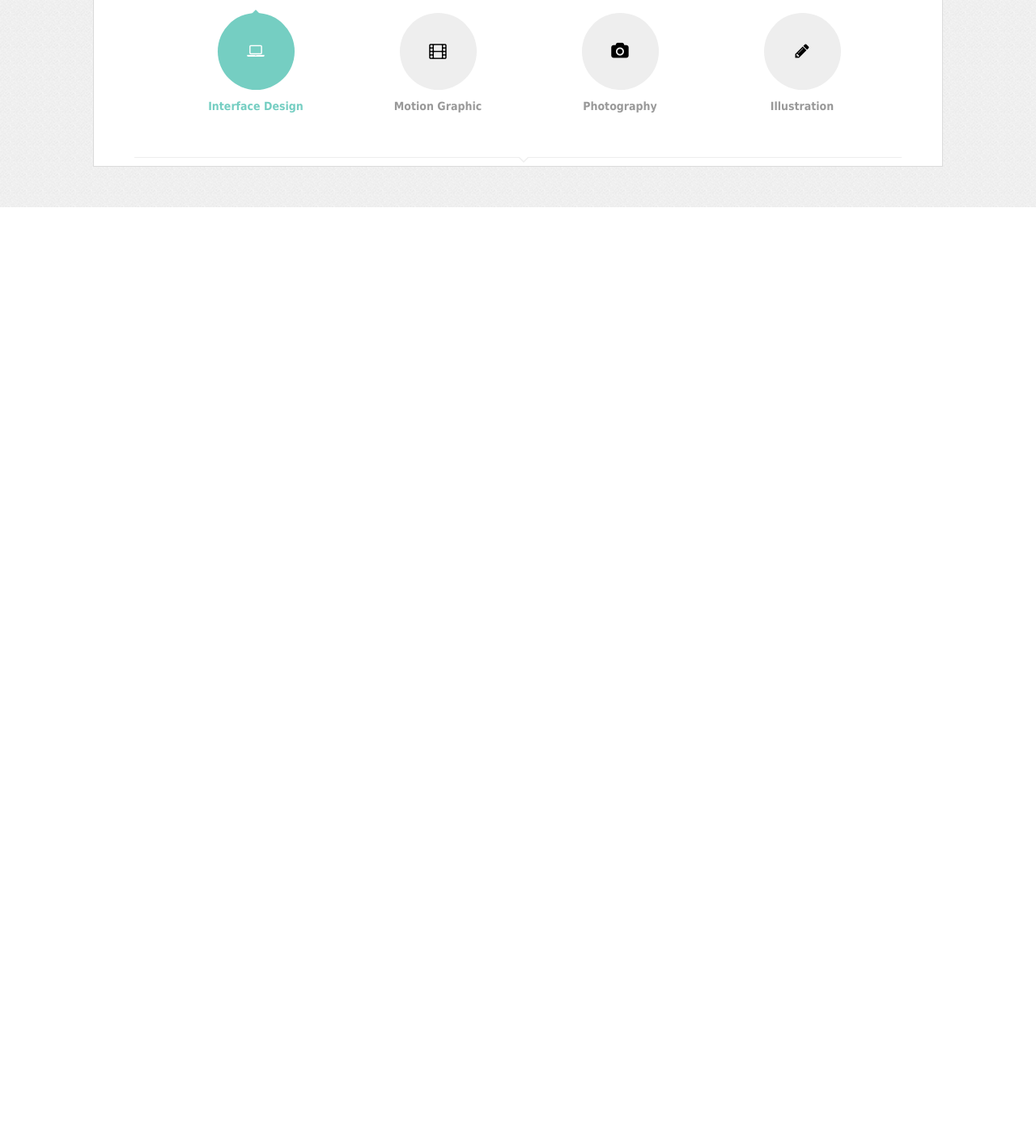
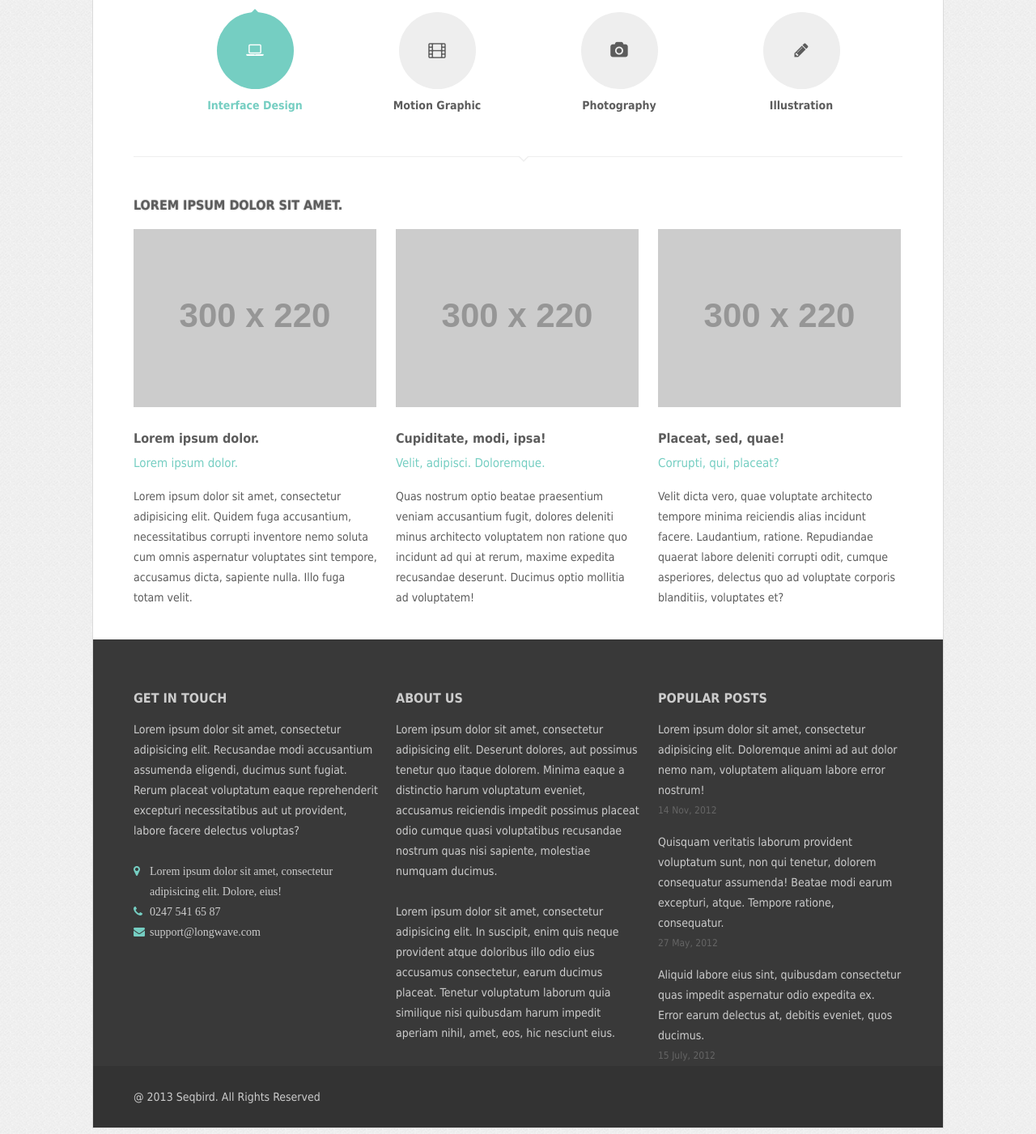
Before and after one commit to MariMax/css, a plain HTML site: page seabird/index.html in a window 1280 px wide. Shown: the part 976-2377 px from the top of the page at 81% size. Before the commit the page ends 1232 px from the top, so only its background shows below. Drawn offline with nearby package versions, Linux system fonts and the light colour scheme; placeholder pictures from the web are drawn by us.

Commit message:
Финиш

```diff
--- a/seabird/css/style.css
+++ b/seabird/css/style.css
@@ -8,13 +8,14 @@
 
 body{
 	background: url(../img/body_bg.png);
+	color: #5c5c5c;
 	font-family: "PT Sans", Tahoma, Arial;
 }
 
 .content{
 	background: #fff;
-	border: 1px solid #dbdbdb;
-	margin: 50px auto;
+	margin: 50px auto 0 auto;
+	outline: 1px solid #dbdbdb;
 	width: 1050px;
 }
 
@@ -23,7 +24,6 @@ body{
 }
 
 .logo{
-	color: #5b5b5b;
 	font-size: 30px;
 	font-weight: bold;
 	padding: 25px 0;
@@ -77,7 +77,6 @@ nav li a{
 }
 
 .slider-section header{
-	color: #5c5c5c;
 	font-size: 30px;
 	font-weight: bold;
 	height:95px;
@@ -88,7 +87,6 @@ nav li a{
 }
 
 .slider-section .text{
-	color: #5c5c5c;
 	font-size: 25px;
 	height: 55px;
 	line-height: 55px;
@@ -170,19 +168,19 @@ nav li a{
 
 .slide1{
 	display: block !important;
-	transform: rotateY(-15deg) translate3d(0px,0,-150px);
+	transform: rotateY(-15deg) rotateX(5deg) translate3d(0px,0,-150px);
 	z-index: 2 !important;
 }
 
 .slide2{
 	display: block !important;
-	transform: rotateY(-15deg) translate3d(250px,0,-50px);
+	transform: rotateY(-15deg) rotateX(5deg) translate3d(250px,0,-50px);
 	z-index: 3 !important;
 }
 
 .slide3{
 	display: block !important;
-	transform: rotateY(-15deg) translate3d(500px,0,-150px);
+	transform: rotateY(-15deg) rotateX(5deg) translate3d(500px,0,-150px);
 	z-index: 2 !important;
 }
 
@@ -221,7 +219,6 @@ nav li a{
 
 
 .service-section header.service{
-	color: #999;
 	font-size: 24px;
 	font-weight: bold;
 	line-height: 24px;
@@ -231,7 +228,6 @@ nav li a{
 }
 
 .service-section div.text{
-	color: #999;
 	line-height: 30px;
 	margin-bottom: 50px;
 	padding: 0 80px;
@@ -253,7 +249,6 @@ nav li a{
 }
 
 .service-section div.service figure{
-	color: #999;
 	font-size: 14px;
 	font-weight: bold;
 	margin: 0;
@@ -292,3 +287,123 @@ div.service .circle{
 	position: absolute;
 	top: 8px;
 }
+
+header.portfolio{
+	font-size: 16px;
+	font-weight: bold;
+	margin-bottom: 20px;
+	margin-top: 50px;
+	text-shadow: 0 0 2px rgba(0,0,0,.4);
+	text-transform: uppercase;
+}
+
+.portfolio .work{
+	display: block;
+	float: left;
+	margin-left: 0;
+	margin-right: 22px;
+	padding: 0;
+	width: 302px;
+}
+
+.portfolio .work:last-child{
+	margin-right: 0;
+}
+
+.portfolio .title{
+	font-weight: bold;
+	margin-top: 25px;
+}
+
+.portfolio .link{
+	color:#75cec2;
+	font-size: 15px;
+	margin-bottom: 20px;
+	margin-top: 12px;
+}
+
+.portfolio .description{
+	font-size: 14px;
+	line-height: 25px;
+}
+
+footer{
+	background: #393939;
+	color: #ccc;
+}
+
+.content-down{
+	margin: 25px 50px 0px 50px;
+}
+
+.content-down .info{
+	display: block;
+	float: left;
+	font-size: 14px;
+	line-height: 25px;
+	margin-right: 22px;
+	width: 302px;
+}
+
+.content-down .info p:nth-of-type(2){
+	margin-top:25px;
+}
+
+.content-down .info:last-child{
+	margin-right: 0;
+}
+
+.content-down .info .title{
+	font-size: 16px;
+	font-weight: bold;
+	margin-top: 60px;
+	text-transform: uppercase;
+}
+
+.content-down .info ul{
+	list-style: none;
+	margin-top: 25px;
+	padding:0;
+}
+.content-down .info ul>li{
+	font-family: FontAwesome;
+	margin-left: 20px;
+	position:relative;
+}
+
+.content-down .info ul>li.address:before{
+	color:#75cec2;
+	content:"\f041";
+	left:-20px;
+	position: absolute;
+}
+
+.content-down .info ul>li.phone:before{
+	color:#75cec2;
+	content:"\f095";
+	left:-20px;
+	position: absolute;
+}
+
+.content-down .info ul>li.email:before{
+	color:#75cec2;
+	content:"\f0e0";
+	left:-20px;
+	position: absolute;
+}
+
+.content-down .info .post p{
+	margin-bottom: 0px;
+}
+
+.content-down .info .post .date{
+	font-size: 12px;
+	color: #656565;
+}
+
+.copyright{
+	background: #333;
+	color: #ccc;
+	padding: 30px 50px;
+	font-size: 14px
+}
--- a/seabird/index.html
+++ b/seabird/index.html
@@ -87,7 +87,72 @@
 				</div>
 				<div class="clearfix"></div>
 			</div>
+			<div class="portfolio">
+				<header class="portfolio">Lorem ipsum dolor sit amet.</header>
+				<div class="clearfix">
+					<div class="work">
+						<img src="http://placehold.it/300x220" alt="">
+						<div class="title">Lorem ipsum dolor.</div>
+						<div class="link">Lorem ipsum dolor.</div>
+						<div class="description">
+							<p>Lorem ipsum dolor sit amet, consectetur adipisicing elit. Quidem fuga accusantium, necessitatibus corrupti inventore nemo soluta cum omnis aspernatur voluptates sint tempore, accusamus dicta, sapiente nulla. Illo fuga totam velit.</p>
+						</div>
+					</div>
+					<div class="work">
+						<img src="http://placehold.it/300x220" alt="">
+						<div class="title">Cupiditate, modi, ipsa!</div>
+						<div class="link">Velit, adipisci. Doloremque.</div>
+						<div class="description">
+							<p>Quas nostrum optio beatae praesentium veniam accusantium fugit, dolores deleniti minus architecto voluptatem non ratione quo incidunt ad qui at rerum, maxime expedita recusandae deserunt. Ducimus optio mollitia ad voluptatem!</p>
+						</div>
+					</div>
+					<div class="work">
+						<img src="http://placehold.it/300x220" alt="">
+						<div class="title">Placeat, sed, quae!</div>
+						<div class="link">Corrupti, qui, placeat?</div>
+						<div class="description">
+							<p>Velit dicta vero, quae voluptate architecto tempore minima reiciendis alias incidunt facere. Laudantium, ratione. Repudiandae quaerat labore deleniti corrupti odit, cumque asperiores, delectus quo ad voluptate corporis blanditiis, voluptates et?</p>
+						</div>
+					</div>
+				</div>
+			</div>
 		</div>
+		<footer>
+			<div class="content-down">
+				<div class="clearfix">
+					<div class="info">
+						<div class="title">get in touch</div>
+						<p>Lorem ipsum dolor sit amet, consectetur adipisicing elit. Recusandae modi accusantium assumenda eligendi, ducimus sunt fugiat. Rerum placeat voluptatum eaque reprehenderit excepturi necessitatibus aut ut provident, labore facere delectus voluptas?</p>
+						<ul>
+							<li class="address">Lorem ipsum dolor sit amet, consectetur adipisicing elit. Dolore, eius!</li>
+							<li class="phone">0247 541 65 87</li>
+							<li class="email">support@longwave.com</li>
+						</ul>
+					</div>
+					<div class="info">
+						<div class="title">about us</div>
+						<p>Lorem ipsum dolor sit amet, consectetur adipisicing elit. Deserunt dolores, aut possimus tenetur quo itaque dolorem. Minima eaque a distinctio harum voluptatum eveniet, accusamus reiciendis impedit possimus placeat odio cumque quasi voluptatibus recusandae nostrum quas nisi sapiente, molestiae numquam ducimus.</p>
+						<p>Lorem ipsum dolor sit amet, consectetur adipisicing elit. In suscipit, enim quis neque provident atque doloribus illo odio eius accusamus consectetur, earum ducimus placeat. Tenetur voluptatum laborum quia similique nisi quibusdam harum impedit aperiam nihil, amet, eos, hic nesciunt eius.</p>
+					</div>
+					<div class="info">
+						<div class="title">popular posts</div>
+						<div class="post">
+							<p>Lorem ipsum dolor sit amet, consectetur adipisicing elit. Doloremque animi ad aut dolor nemo nam, voluptatem aliquam labore error nostrum!</p>
+							<div class="date">14 Nov, 2012</div>
+						</div>
+						<div class="post">
+							<p>Quisquam veritatis laborum provident voluptatum sunt, non qui tenetur, dolorem consequatur assumenda! Beatae modi earum excepturi, atque. Tempore ratione, consequatur.</p>
+							<div class="date">27 May, 2012</div>
+						</div>
+						<div class="post">
+							<p>Aliquid labore eius sint, quibusdam consectetur quas impedit aspernatur odio expedita ex. Error earum delectus at, debitis eveniet, quos ducimus.</p>
+							<div class="date">15 July, 2012</div>
+						</div>
+					</div>
+				</div>
+			</div>
+		</footer>
+		<div class="copyright">@ 2013 Seqbird. All Rights Reserved</div>
 	</div>
 	<script type="text/javascript" src="http://cdnjs.cloudflare.com/ajax/libs/jquery/2.1.1/jquery.min.js"></script>
 	<script type="text/javascript" src="http://cdnjs.cloudflare.com/ajax/libs/prefixfree/1.0.7/prefixfree.min.js"></script>
```
